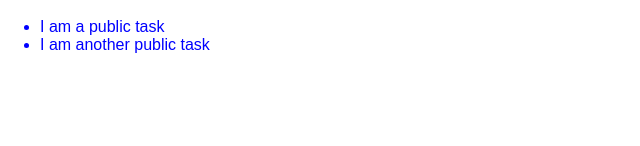
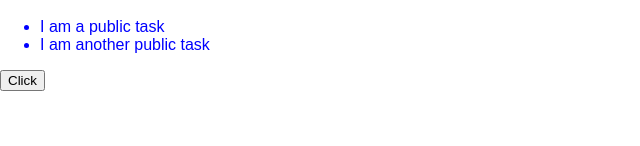
Before and after one commit to vidit-sh/react-capsule-training, a React (Create React App) app: page / in a window 1280 px wide. Shown: the part 154-300 px from the top of the page, without its empty margins (0-640 px from the left). Built offline with nearby package versions, Linux system fonts and the light colour scheme.

Commit message:
PureComponent

```diff
--- a/src/components/molecules/TodoList/TodoList.js
+++ b/src/components/molecules/TodoList/TodoList.js
@@ -3,13 +3,19 @@ import PropTypes from "prop-types";
 
 import Todo from "../../atoms/Todo/Todo";
 
-const TodoList = ({ tasks }) => (
+class TodoList extends React.PureComponent {
+  render = () => {
+    const { tasks } = this.props;
+    console.log("TodoList");
+    return (
       <ul>
         {tasks.map(task => (
           <Todo key={task.id} task={task} />
         ))}
       </ul>
     );
+  };
+}
 
 TodoList.propTypes = {
   tasks: PropTypes.arrayOf(
--- a/src/components/organisms/PublicTodoList/PublicTodoList.js
+++ b/src/components/organisms/PublicTodoList/PublicTodoList.js
@@ -17,7 +17,8 @@ const tasks = [
 
 class PublicTodoList extends React.Component {
   state = {
-    modifiedTasks: []
+    modifiedTasks: [],
+    clicked: false
   };
 
   componentWillMount = () => {
@@ -33,6 +34,15 @@ class PublicTodoList extends React.Component {
       <section>
         <h2>Public Tasks</h2>
         <TodoList tasks={modifiedTasks} />
+        <button
+          onClick={() => {
+            this.setState({
+              clicked: true
+            });
+          }}
+        >
+          Click
+        </button>
       </section>
     );
   };
```
Lines whose indentation alone changed are shown as unchanged.
